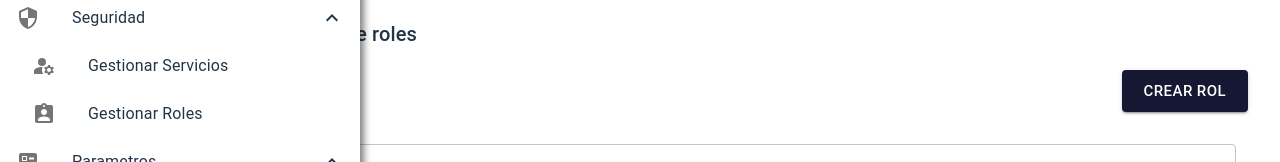
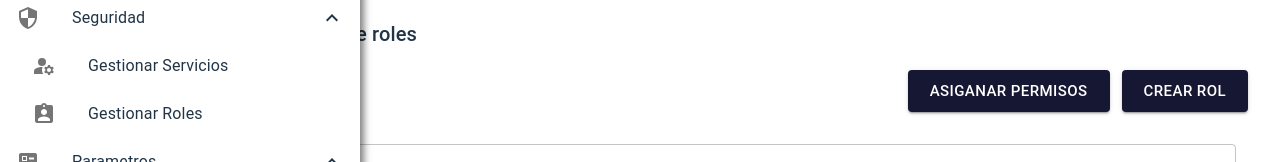
Before and after one commit to sebastiannarvaez23/dv-idico-web, a React (Vite) app: page /dv-idico-web/settings/roles in a window 1280 px wide. Shown: the part 166-328 px from the top of the page. Built offline with nearby package versions, Linux system fonts and the light colour scheme; no server answers; sample sign-in values are in the browser's storage.

Commit message:
Btn Asignación de permisos

```diff
--- a/src/pages/SettingsRolesPage.tsx
+++ b/src/pages/SettingsRolesPage.tsx
@@ -89,6 +89,14 @@ const SettingsRolesPage = () => {
             <Typography variant="h6" sx={{ textAlign: 'left', margin: '20px 0' }}>Listado de roles</Typography>
             <Box sx={{ display: 'flex', justifyContent: 'flex-end' }}>
                 <Button
+                    onClick={() => alert('Funcionalidad en construcción')}
+                    sx={{ backgroundColor: '#161732', marginBottom: '20px', marginRight: '12px' }}
+                    size='large'
+                    variant="contained"
+                    color="primary">
+                    Asiganar permisos
+                </Button>
+                <Button
                     onClick={handleOpenModal}
                     sx={{ backgroundColor: '#161732', marginBottom: '20px' }}
                     size='large'
```
